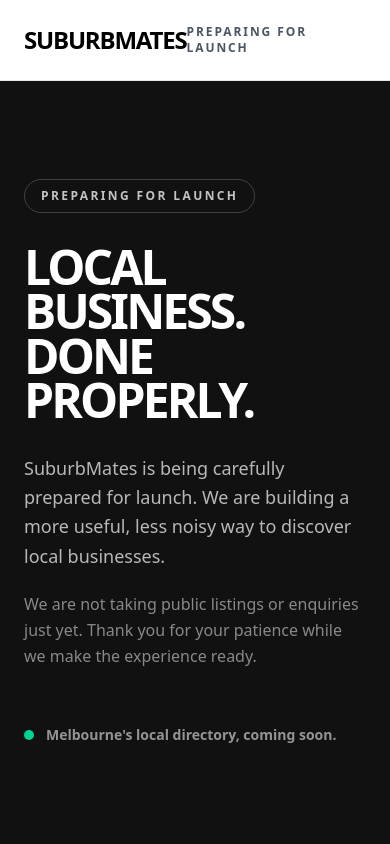
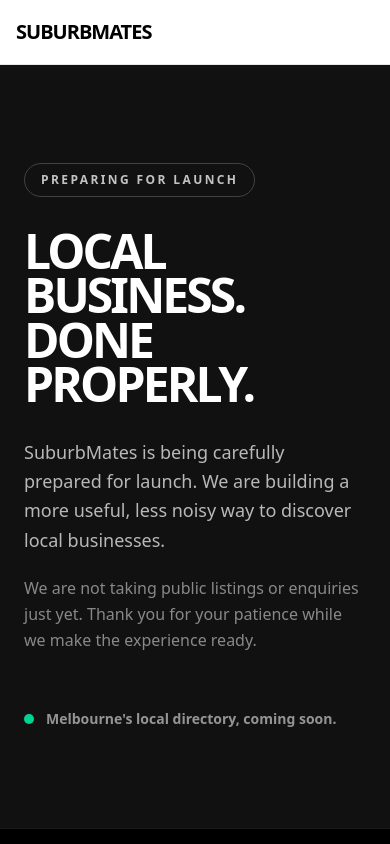
Before and after one commit to carlsuburbmates/suburbmates, a Next.js app in the folder web/: page / in a window 390 px wide. Shown: the top 844 px of the page. Built offline with nearby package versions, Linux system fonts and the light colour scheme.

Commit message:
Reconcile release authority and public accessibility

```diff
--- a/web/src/app/(directory)/dashboard/page.tsx
+++ b/web/src/app/(directory)/dashboard/page.tsx
@@ -12,7 +12,6 @@ type OwnerVendor = {
   business_name: string
   suburb_slug: string | null
   category_slug: string | null
-  tier: string
   is_published: boolean
   street_address: string | null
   contact_email: string | null
@@ -146,9 +145,6 @@ export default async function DashboardPage() {
                         ) : (
                           <span className="text-[10px] font-bold uppercase tracking-wider bg-yellow-100 text-yellow-800 px-2 py-0.5 rounded">Draft</span>
                         )}
-                        {vendor.tier === 'premium' && (
-                          <span className="text-[10px] font-bold uppercase tracking-wider bg-black text-white px-2 py-0.5 rounded">Premium</span>
-                        )}
                       </div>
                       <p className="text-sm text-slate-500">
                         {vendor.category_slug} in {vendor.suburb_slug}
--- a/web/src/app/(directory)/layout.tsx
+++ b/web/src/app/(directory)/layout.tsx
@@ -9,6 +9,12 @@ export default function DirectoryLayout({
 }>) {
   return (
     <div className="min-h-screen flex flex-col">
+      <a
+        href="#main-content"
+        className="sr-only absolute left-4 top-4 z-50 rounded-lg bg-white px-4 py-3 font-bold text-black shadow-lg focus:not-sr-only focus:outline-none focus:ring-4 focus:ring-black"
+      >
+        Skip to main content
+      </a>
       {/* ── Header ───────────────────────────────────────── */}
       <header className="fixed top-0 left-0 right-0 z-40 backdrop-blur-md border-b"
         style={{
@@ -16,26 +22,26 @@ export default function DirectoryLayout({
           borderColor: "var(--sm-border)",
         }}
       >
-        <div className="max-w-7xl mx-auto px-6 h-20 flex items-center justify-between">
+        <div className="max-w-7xl mx-auto h-16 px-4 sm:h-20 sm:px-6 flex items-center justify-between gap-3">
 
           {/* Logo */}
           <Link
             href="/"
-            className="text-2xl font-black tracking-tighter uppercase focus-visible:outline-none rounded"
+            className="text-xl font-black tracking-tighter uppercase focus-visible:outline-none rounded sm:text-2xl"
             style={{ color: "var(--sm-text-primary)" }}
             aria-label="SuburbMates home"
           >
             SuburbMates
           </Link>
 
-          <p className="text-xs font-bold uppercase tracking-[0.16em]" style={{ color: "var(--sm-text-tertiary)" }}>
+          <p className="hidden text-xs font-bold uppercase tracking-[0.16em] sm:block" style={{ color: "var(--sm-text-tertiary)" }}>
             {publicLaunchEnabled ? "Discover local businesses" : "Preparing for launch"}
           </p>
         </div>
       </header>
 
       {/* ── Main ─────────────────────────────────────────── */}
-      <main className="flex-grow pt-20" id="main-content">
+      <main className="flex-grow pt-16 sm:pt-20" id="main-content">
         {children}
       </main>
 
--- a/web/src/app/ops/listings/[vendorId]/page.tsx
+++ b/web/src/app/ops/listings/[vendorId]/page.tsx
@@ -19,7 +19,6 @@ type Listing = {
   listing_source: string | null;
   ownership_status: string;
   is_published: boolean;
-  tier: string;
   moderation_reason: string | null;
   active_draft_id: string | null;
   draft_values: Record<string, string | null> | null;
@@ -80,7 +79,7 @@ export default async function OpsListingDetailPage({ params, searchParams }: {
         <div>
           <p className="text-sm font-bold uppercase tracking-[0.18em] text-slate-500">Listing review</p>
           <h2 className="mt-2 text-4xl font-black tracking-tight">{listing.business_name}</h2>
-          <p className="mt-2 text-slate-600">{statusLabel(status ?? "unclassified")} · {listing.ownership_status} · {listing.tier}</p>
+          <p className="mt-2 text-slate-600">{statusLabel(status ?? "unclassified")} · {listing.ownership_status}</p>
         </div>
         {listing.is_published && publicSlug && <Link href={`/vendor/${publicSlug}`} className="btn btn-outline">View public profile</Link>}
       </div>
@@ -105,7 +104,7 @@ export default async function OpsListingDetailPage({ params, searchParams }: {
 
       <section className="rounded-2xl border border-slate-200 bg-white p-6 shadow-sm">
         <h3 className="text-xl font-bold">ABN check</h3>
-        <p className="mt-2 text-sm text-slate-600">Use this only for a supplied ABN. The result is private evidence. It never publishes a listing, confirms ownership, changes ranking or changes a plan.</p>
+        <p className="mt-2 text-sm text-slate-600">Use this only for a supplied ABN. The result is private evidence. It never publishes a listing, confirms ownership, changes ranking or changes commercial status.</p>
         <form action={runAbnCheckAction} className="mt-5 flex flex-col gap-3 sm:flex-row sm:items-end">
           <input type="hidden" name="vendorId" value={vendorId} />
           <label className="block flex-1 text-sm font-bold">ABN<input name="abn" inputMode="numeric" pattern="[0-9 ]{11,20}" maxLength={20} required placeholder="11 digits" className="mt-2 w-full rounded-xl border border-slate-300 p-3 font-normal" /></label>
@@ -136,7 +135,7 @@ export default async function OpsListingDetailPage({ params, searchParams }: {
 
       <section className="rounded-2xl border border-slate-200 bg-white p-6 shadow-sm">
         <h3 className="text-xl font-bold">Lifecycle action</h3>
-        <p className="mt-2 text-sm text-slate-600">Publication is your explicit decision. Ownership, ABN, payment and tier remain unchanged. Your decision note becomes a permanent record.</p>
+        <p className="mt-2 text-sm text-slate-600">Publication is your explicit decision. Ownership and ABN evidence remain unchanged. Your decision note becomes a permanent record.</p>
         <form action={decideListingAction} className="mt-5 space-y-4">
           <input type="hidden" name="vendorId" value={vendorId} />
           {(status === "pending_review" || status === "published") && listing.active_draft_id && (
@@ -184,12 +183,12 @@ function statusLabel(status: string) {
 
 function AbnResult({ status }: { status: string }) {
   const message = {
-    active: "ABN is active. The result has been saved as private evidence. It has not changed publication, ownership, ranking or plan.",
+    active: "ABN is active. The result has been saved as private evidence. It has not changed publication, ownership, ranking or commercial status.",
     inactive: "ABN is not active. The result has been saved as private evidence. Review it alongside the rest of the listing evidence.",
     invalid: "This number did not pass ABN validation. No external lookup was made; the result has been recorded privately.",
     not_found: "ABN Lookup did not find this number. The result has been saved as private evidence for review.",
     provider_failure: "ABN Lookup could not complete the check. Nothing else changed; try again later.",
-  }[status] ?? "ABN check recorded. It has not changed publication, ownership, ranking or plan.";
+  }[status] ?? "ABN check recorded. It has not changed publication, ownership, ranking or commercial status.";
   const caution = status !== "active";
   return <p role={caution ? "status" : undefined} className={`rounded-xl border p-4 font-semibold ${caution ? "border-amber-300 bg-amber-50 text-amber-900" : "border-green-300 bg-green-50 text-green-800"}`}>{message}</p>;
 }
@@ -224,5 +223,5 @@ const unpublishReasons = [
   { value: "inaccurate_listing", label: "Inaccurate listing" }, { value: "duplicate_listing", label: "Duplicate listing" },
   { value: "ownership_dispute", label: "Ownership dispute" }, { value: "privacy_or_legal_concern", label: "Privacy or legal concern" },
   { value: "investigation", label: "Investigation" }, { value: "operator_decision", label: "Operator decision" },
-  { value: "payment_presentation_correction", label: "Premium presentation correction only" }, { value: "other", label: "Other" },
+  { value: "other", label: "Other" },
 ] as const;
```
Also changed, not shown: 9 other files (tests, documents, lock files or other folders).
